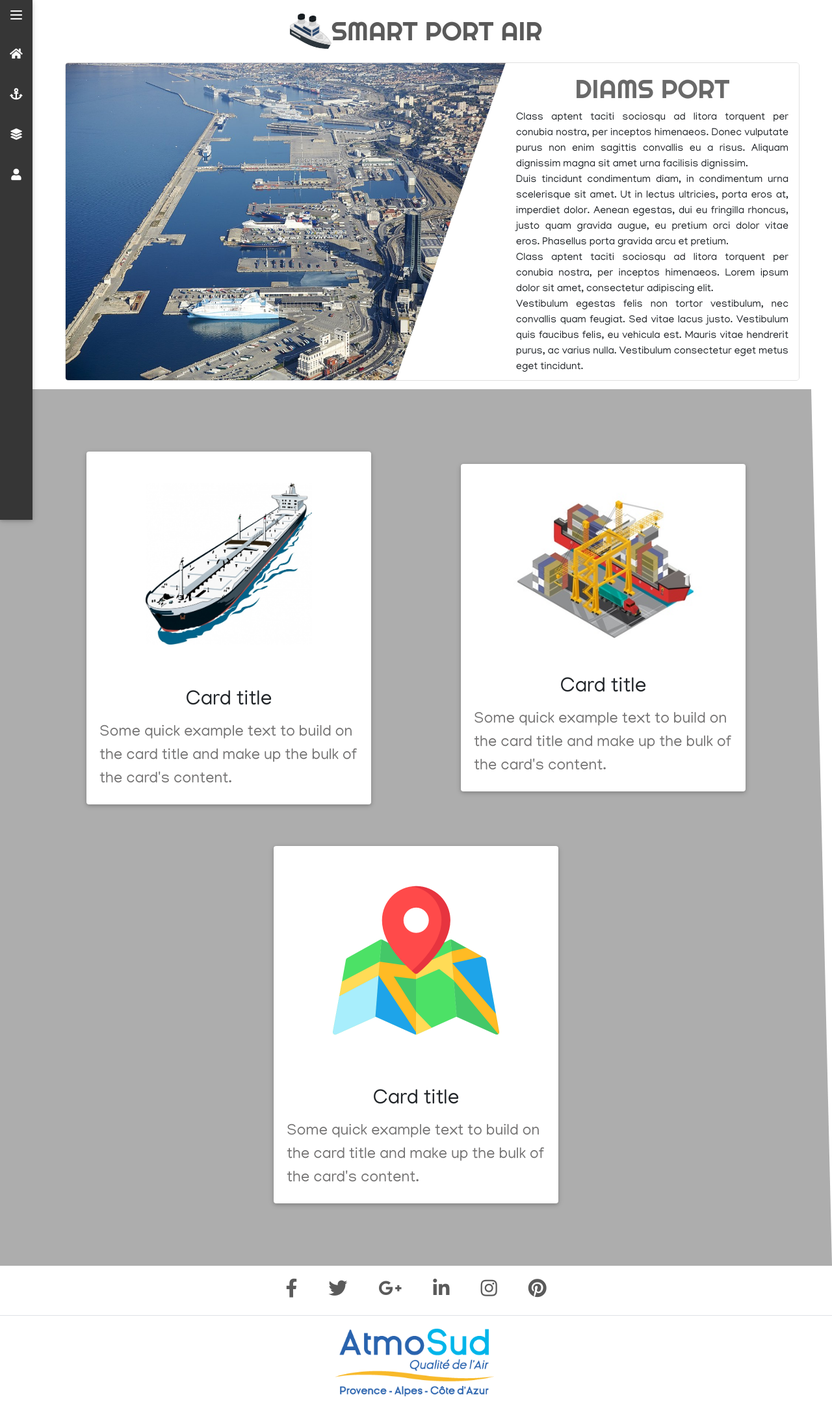
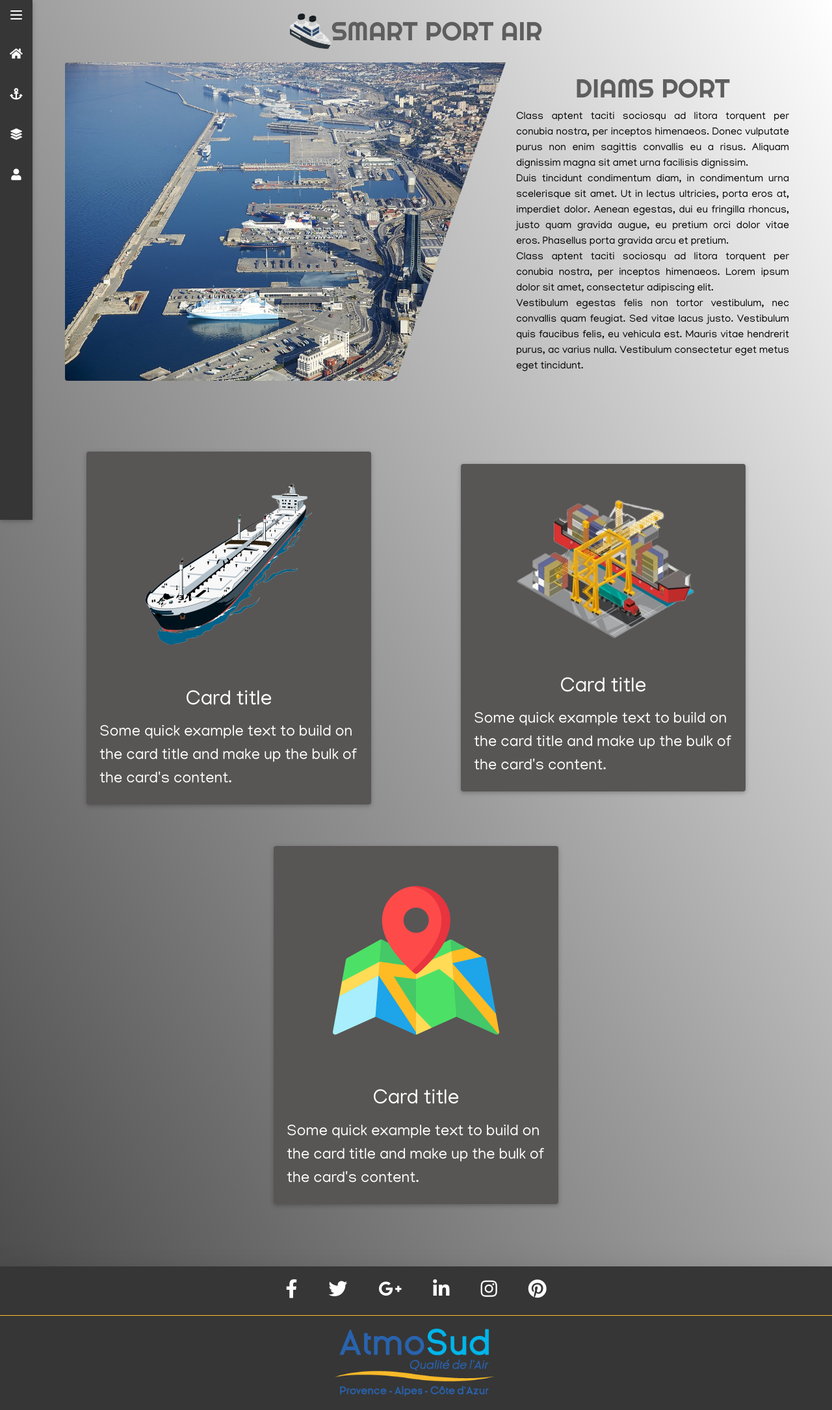
Before and after one commit to Dudy83/Smart-Port-Air, a Symfony app: template templates/smart_port/index.html.twig in a window 1280 px wide. Shown: the whole page at 65% size. Run offline with Twig, Linux system fonts and the light colour scheme; the template is opened without the code that fills it, so the values that code supplies are empty; style sheets or scripts are compiled from the project's sources; some libraries are stand-ins or nearby versions; some web fonts are replaced.

Commit message:
add css changes and responsive update

```diff
--- a/assets/css/app.css
+++ b/assets/css/app.css
@@ -5,12 +5,13 @@ body
 {
     font-family: 'Manjari';
     background: #fff;
+    background-image: linear-gradient(to right top, #444444, #6f6f6f, #9c9c9c, #cccccc, #ffffff);
 }
 
 #website-brand, #dropdown-brand
 {
     font-family: 'Righteous';
-    color: rgba(34, 34, 34, 0.747);
+    color: #5e5e5e;
     text-align: center;
     margin-top: 1rem;
     margin-bottom: 1rem;
@@ -20,6 +21,7 @@ body
     justify-content: center;
     align-items: center;
 }
+
 
 #animation-logo
 {
@@ -165,8 +167,6 @@ body
     margin-right: 50px;
     padding-top: 0;
     padding-bottom: 0;
-    border: 1px solid;
-    border-color: #e0e0e0!important;
     border-radius: 5px;
     animation-name: diamsContainer;
     animation-duration: 1s;
@@ -181,7 +181,8 @@ body
     justify-content: center;
     text-align: justify;
     padding: 1rem;
-    background: #fff;
+    background: transparent;
+    color: #000;
     border-left: none !important;
     animation-duration: 1s;
     animation-name: slidein;
@@ -194,7 +195,7 @@ body
 #diams-port h1
 {
     font-family: 'Righteous';
-    color: #696969;
+    color: #5e5e5e;
     text-align: center;
 }
 
@@ -211,7 +212,7 @@ body
 {
     padding: 4rem;
     clip-path: polygon(0 0, 97.5% 0, 100% 100%, 0% 100%);
-    background-color: rgb(173, 173, 173);
+    /* background-image: linear-gradient(to right top, #ffffff, #eeedfa, #dadcf5, #c5cbf1, #acbced, #9bb0ea, #89a4e7, #7698e4, #6c8ce1, #647fdd, #5e72d8, #5a65d3); */
     margin-top: 1%;
     flex-wrap: wrap;
 }
@@ -219,6 +220,7 @@ body
 #cards-container .card{
     min-width: 438px;
     margin: 2rem;
+    background: #585555;
 }
 
 .card-title
@@ -226,11 +228,13 @@ body
     font-size: 200%;
     text-align: center;
     font-weight: bolder;
+    color: #fff;
 }
 
 .card-text
 {
     font-size: 150% !important;
+    color: #fff !important;
 }
 
 .card:hover
@@ -245,13 +249,13 @@ body
 
 .logo-footer a i
 {
-    color: rgba(34, 34, 34, 0.747) !important;
+    color: #fff !important;
 }
 
-.footer-copyright
+.footer-copyright, footer .container, footer
 {
-    background-color: #fff !important;
-    color: #2189eb !important;
+    background: #363636 !important;
+    color: #fff !important;
 }
 
 /* MAP ROUTE */
@@ -501,4 +505,10 @@ body
     {
         min-width: 90%;
     }
+
+    #diams-port-container
+    {
+        border: 1px solid;
+        border-color: #e0e0e0!important;
+    }
 }
--- a/assets/js/app.js
+++ b/assets/js/app.js
@@ -21,8 +21,8 @@ $(document).ready(function () {
     });
 });
 
+
 // Scroll Cards Animations
-
 window.addEventListener('scroll', () => scrollCardsAnimation());
 
 
@@ -43,10 +43,17 @@ let $navLeaver = document.getElementById('nav-dropdown-leaver');
 let $dropdown = document.getElementById('nav-dropdown');
 let $hamburger = document.getElementById('nav-icon3');
 let $dropdownContent = document.getElementById('dropdown-content');
+let $websiteContent = document.getElementById('main');
+let $websiteBrand = document.getElementById('website-brand');
+let $footer = document.getElementsByTagName('footer')[0];
+console.log($footer);
 
 $navLeaver.addEventListener('click', () => {
     $dropdown.setAttribute('class', 'dropdown-not-loaded');
     $dropdownContent.style.visibility = "hidden";
+    $websiteContent.removeAttribute('style');
+    $websiteBrand.removeAttribute('style');
+    $footer.removeAttribute('style');
 
     setTimeout(() =>{
         $dropdown.setAttribute('class', 'not-loaded');
@@ -56,6 +63,9 @@ $navLeaver.addEventListener('click', () => {
 $hamburger.addEventListener('click', () => {
     $dropdown.setAttribute('class', 'dropdown-loaded');
     $dropdownContent.style.visibility = "visible";
+    $websiteContent.style.setProperty('filter', 'blur(2px)');
+    $websiteBrand.style.setProperty('filter', 'blur(2px)');
+    $footer.style.setProperty('filter', 'blur(2px)');
 });
 
 
--- a/templates/base.html.twig
+++ b/templates/base.html.twig
@@ -70,56 +70,10 @@
       </div>
     </div>
 
-    {# <nav class="navbar navbar-expand-lg navbar-dark primary-color">
 
-      <!-- Navbar brand -->
-      <a class="navbar-brand d-flex justify-content-center align-items-center" href="{{ path('smart_port') }}"><img
-          src="images/cruise.png" width="64px"> SMART PORT AIR </a>
+        <main id="main">{% block body %}{% endblock %}</main>
 
-      <!-- Collapse button -->
-      <button class="navbar-toggler" type="button" data-toggle="collapse" data-target="#basicExampleNav"
-        aria-controls="basicExampleNav" aria-expanded="false" aria-label="Toggle navigation">
-        <span class="navbar-toggler-icon"></span>
-      </button>
-
-      <!-- Collapsible content -->
-      <div class="collapse navbar-collapse" id="basicExampleNav">
-
-        <!-- Links -->
-        <ul class="navbar-nav ml-auto">
-
-          <li class="nav-item">
-            <a class="nav-link" href="#">Features</a>
-          </li>
-          <li class="nav-item">
-            <a class="nav-link waves-effect waves-light" href="{{ path('map') }}">
-              <i class="fas fa-anchor"></i> Map </a>
-          </li>
-
-          <!-- Dropdown -->
-          <li class="nav-item dropdown">
-            <a class="nav-link dropdown-toggle" id="navbarDropdownMenuLink" data-toggle="dropdown" aria-haspopup="true"
-              aria-expanded="false"><i class="fas fa-user"></i> Profil </a>
-            <div class="dropdown-menu dropdown-primary" aria-labelledby="navbarDropdownMenuLink">
-              <a class="dropdown-item" href="#">Mon compte</a>
-              <a class="dropdown-item" href="#">Deconnexion</a>
-            </div>
-          </li>
-
-        </ul>
-        <!-- Links -->
-      </div>
-      <!-- Collapsible content -->
-
-    </nav> #}
-
-
-
-
-
-        {% block body %}{% endblock %}
-
-    <footer class="page-footer font-small darken-3 shadow-lg" style="background-color:#fff">
+    <footer class="page-footer font-small darken-3 shadow-lg" style="background: #363636">
 
         <!-- Footer Elements -->
         <div class="container d-flex justify-content-center align-items-center">
@@ -166,7 +120,7 @@
         <!-- Footer Elements -->
 
         <!-- Copyright -->
-        <div class="footer-copyright text-center py-3 border-top">
+        <div class="footer-copyright text-center py-3 border-warning border-top">
            <img src="images/atmosud.png" width="256px">
         </div>
         <!-- Copyright -->
--- a/templates/smart_port/index.html.twig
+++ b/templates/smart_port/index.html.twig
@@ -1,4 +1,5 @@
 {% extends 'base.html.twig' %}
+
 
 
   {% block body %}
@@ -32,7 +33,7 @@
 
       <!-- Card image -->
       <div class="view overlay w-100 p-5 d-flex justify-content-center align-items-center">
-      <img src="images/cardBoat.jpg" alt="Card image cap" width="256px">
+        <img src="images/cardBoat.png" alt="Card image cap" width="256px">
         <a href="#!">
           <div class="mask rgba-white-slight"></div>
         </a>
@@ -59,7 +60,7 @@
 
       <!-- Card image -->
       <div class="view overlay d-flex justify-content-center align-items-center">
-      <img src="images/factory.jpg" alt="Card image cap" width="70%">
+        <img src="images/factory.png" alt="Card image cap" width="70%">
         <a href="#!">
           <div class="mask rgba-white-slight"></div>
         </a>
```
Also changed, not shown: public/images/cardBoat.jpg (deleted), public/images/cardBoat.png (added), public/images/cruise.png (deleted), public/images/factory.jpg (deleted), public/images/factory.png, public/images/pollution.jpg (added). Lines whose indentation alone changed are shown as unchanged.
